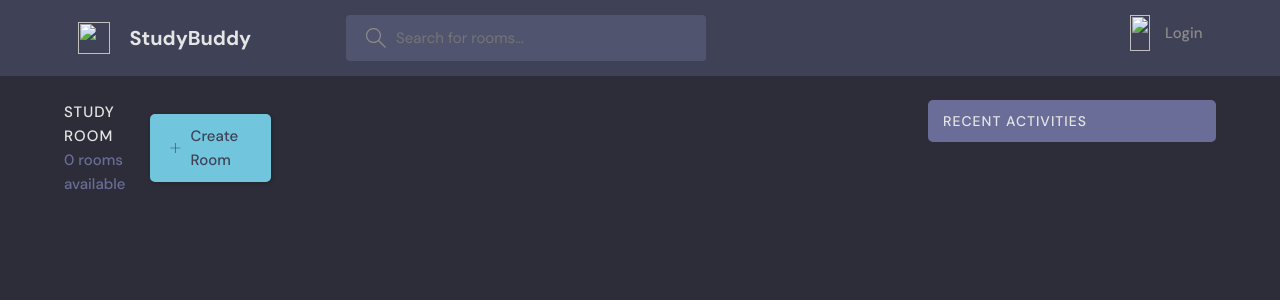
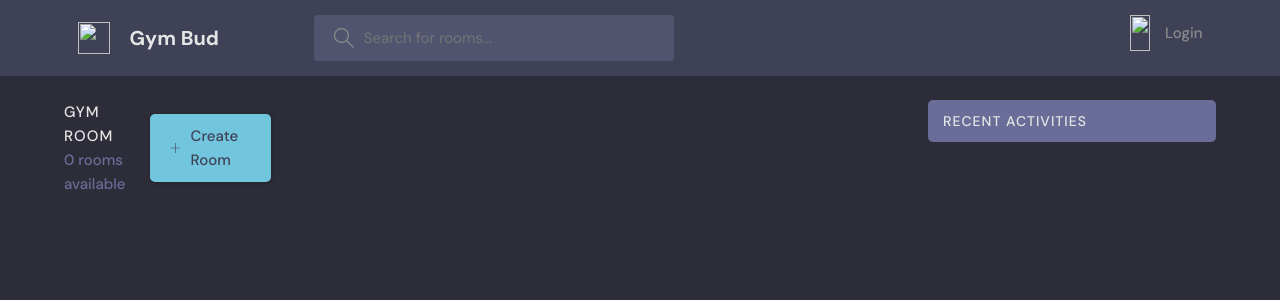
Before and after one commit to CourageGanyiwa/gym_bud_app, a Django app: page / in a window 1280 px wide. Shown: the top 300 px of the page. Run offline with Django 5.2, Linux system fonts and the light colour scheme; data that the repository does not hold is empty.

Commit message:
latest changes

```diff
--- a/gym_bud/settings.py
+++ b/gym_bud/settings.py
@@ -55,7 +55,7 @@
 TEMPLATES = [
     {
         'BACKEND': 'django.template.backends.django.DjangoTemplates',
-        'DIRS': [],
+        'DIRS': [BASE_DIR / 'templates'],
         'APP_DIRS': True,
         'OPTIONS': {
             'context_processors': [
--- a/gym_bud_app/templates/base/home.html
+++ b/gym_bud_app/templates/base/home.html
@@ -32,7 +32,7 @@
       </div>
       <div class="roomList__header">
         <div>
-          <h2>Study Room</h2>
+          <h2>Gym Room</h2>
           <p>{{rooms.count}} rooms available</p>
         </div>
         <a class="btn btn--main" href="{% url 'create-room' %}">
--- a/templates/navbar.html
+++ b/templates/navbar.html
@@ -3,7 +3,7 @@
   <div class="container">
     <a href="{% url 'home' %}" class="header__logo">
       <img src="{% static 'images/favicon.ico' %}" />
-      <h1>StudyBuddy</h1>
+      <h1>Gym Bud</h1>
     </a>
     <form class="header__search" method="get" action="{% url 'home' %}">
       <label>
```
